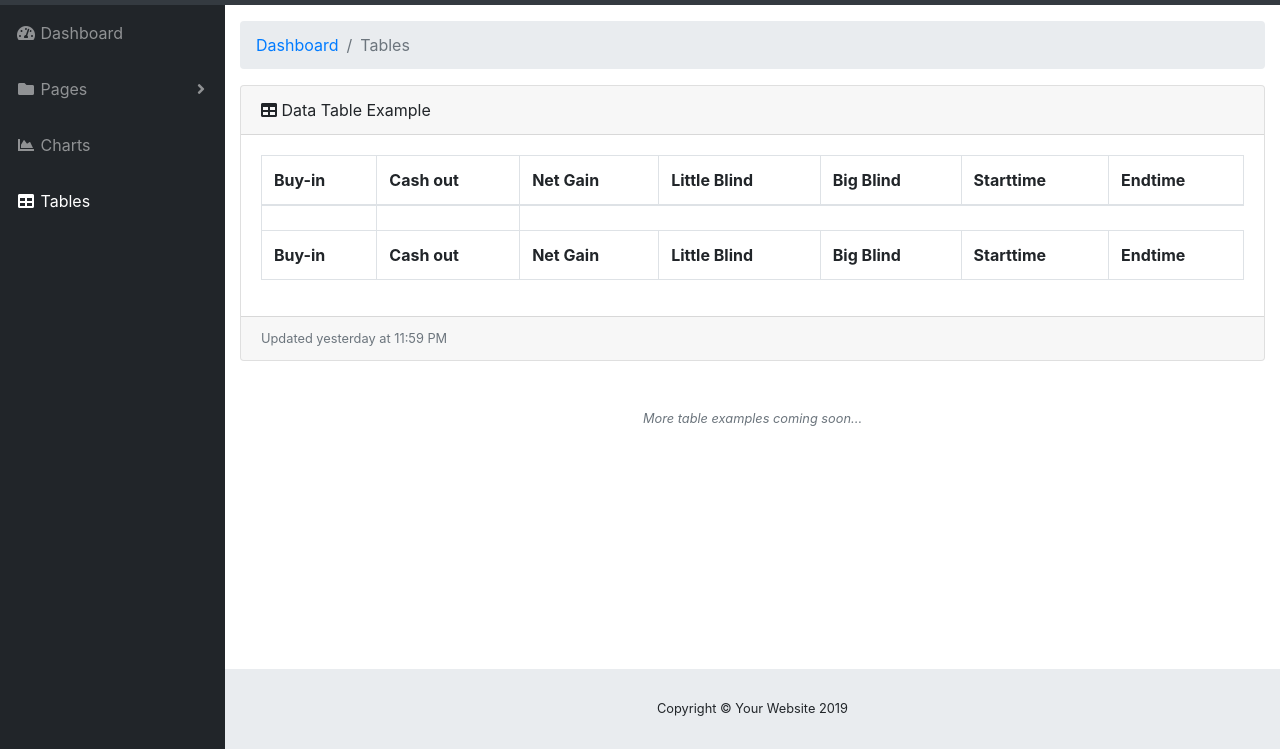
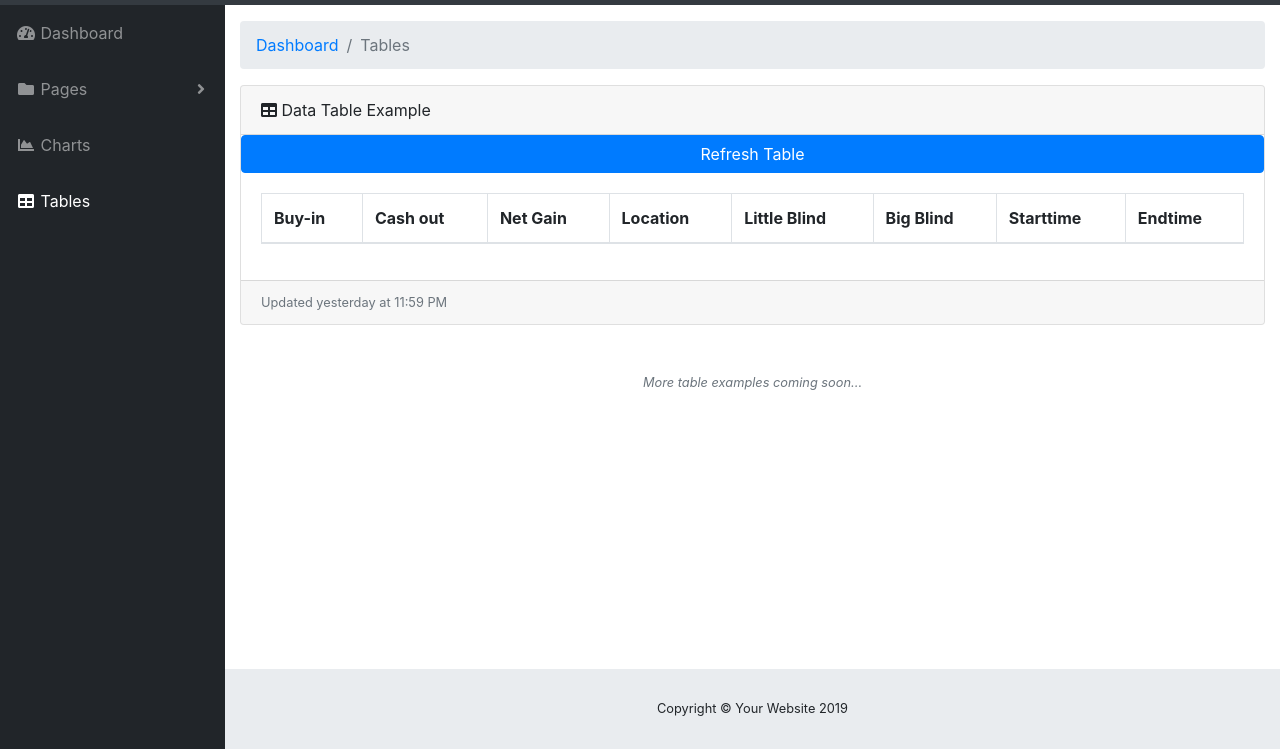
Before and after one commit to hanew/poker_tracker, a website with bundled scripts: page startbootstrap-sb-admin-gh-pages/tables.html in a window 1280 px wide. Shown: the part 51-800 px from the top of the page. Built offline with nearby package versions, Linux system fonts and the light colour scheme; no server answers.

Commit message:
Created Table

```diff
--- a/startbootstrap-sb-admin-gh-pages/tables.html
+++ b/startbootstrap-sb-admin-gh-pages/tables.html
@@ -140,36 +140,23 @@
           <div class="card-header">
             <i class="fas fa-table"></i>
             Data Table Example</div>
+             <input  class="btn btn-primary btn-block" type="submit" value="Refresh Table" onclick="refresh()" />
           <div class="card-body">
             <div class="table-responsive">
               <table class="table table-bordered" id="table" name="table" width="100%" cellspacing="0">
                 <thead>
                   <tr>
-                    <th>Buy-in</th>
+                    <th onclick="refresh()">Buy-in</th>
                     <th>Cash out</th>
                     <th>Net Gain</th>
+                    <th>Location</th>
                     <th>Little Blind</th>
                     <th>Big Blind</th>
                     <th>Starttime</th>
                     <th>Endtime</th>
                   </tr>
                 </thead>
-                <tfoot>
-                  <tr>
-                    <th>Buy-in</th>
-                    <th>Cash out</th>
-                    <th>Net Gain</th>
-                    <th>Little Blind</th>
-                    <th>Big Blind</th>
-                    <th>Starttime</th>
-                    <th>Endtime</th>
-                  </tr>
-                </tfoot>
                 <tbody>
-                  <tr>
-                    <th></t>
-                    <th></th>
-                  </tr>
                 </tbody>
               </table>
             </div>
@@ -223,23 +210,64 @@
     </div>
   </div>
 
+  <script src='http://ajax.googleapis.com/ajax/libs/jquery/2.0.3/jquery.min.js'></script>
   <script type="text/javascript">
+    function refresh(){
       let xhr = new XMLHttpRequest();
       var url = "http://localhost:5002/all";
       xhr.open('GET', url)
       xhr.send()
       xhr.onreadystatechange = function() {
         if (xhr.readyState==4 && xhr.status==200) {
-        var content = xhr.responseText;
-        var node = document.createElement("tr");
-        var textNode = document.createTextNode(content);
-        node.appendChild(textNode);
-        document.getElementById("table").appendChild(node)
+          var data = JSON.parse(xhr.responseText);
+          console.log(data.length)
+
+          // tableRef = document.getElementById('table')
+          // var newRow   = tableRef.insertRow();
+          // // Insert a cell in the row at index 0
+          // var cell0 = newRow.insertCell();
+          // var cell1 = newRow.insertCell();
+          // var cell2  = newRow.insertCell();
+          // var cell3  = newRow.insertCell();
+          // var cell4  = newRow.insertCell();
+          // var cell5  = newRow.insertCell();
+          // var cell6  = newRow.insertCell();
+          // var cell7  = newRow.insertCell();
+          for (i = 0; i< data.length; i++){
+            tableRef = document.getElementById('table')
+            var newRow   = tableRef.insertRow();
+          // Insert a cell in the row at index 0
+            var cell0 = newRow.insertCell();
+            var cell1 = newRow.insertCell();
+            var cell2  = newRow.insertCell();
+            var cell3  = newRow.insertCell();
+            var cell4  = newRow.insertCell();
+            var cell5  = newRow.insertCell();
+            var cell6  = newRow.insertCell();
+            var cell7  = newRow.insertCell();
+            var co  = document.createTextNode(data[i].cash_out),
+            bi = document.createTextNode(data[i].buy_in),
+            loc = document.createTextNode(data[i].location)
+            bb = document.createTextNode(data[i].big_blind)
+            lb = document.createTextNode(data[i].little_blind)
+            loc = document.createTextNode(data[i].location)
+            ng = document.createTextNode(data[i].net_gain)
+            st =  document.createTextNode(data[i].startime)
+            et = document.createTextNode(data[i].endtime)
+
+              cell0.appendChild(bi);
+              cell1.appendChild(co);
+              cell2.appendChild(ng);
+              cell3.appendChild(loc);
+              cell4.appendChild(lb);
+              cell5.appendChild(bb);
+              cell6.appendChild(st);
+              cell7.appendChild(et);
             }
           }
-
+        }
+      }
   </script>
-  <script src="https://ajax.googleapis.com/ajax/libs/jquery/1.12.4/jquery.min.js"></script>
   <script src="http://code.jquery.com/jquery-1.11.1.min.js" type="text/javascript"> </script>
   <!-- Bootstrap core JavaScript-->
   <script src="vendor/jquery/jquery.min.js"></script>
```
Also changed, not shown: 1 other file. Lines whose indentation alone changed are shown as unchanged.
